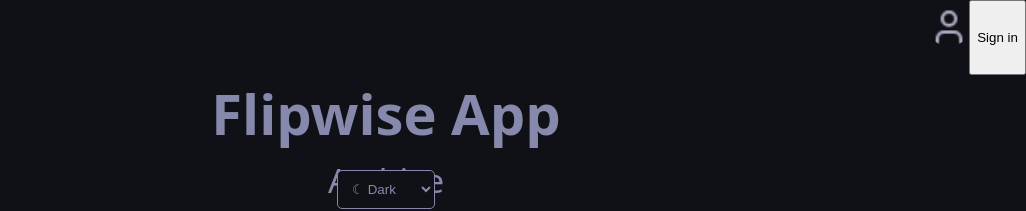
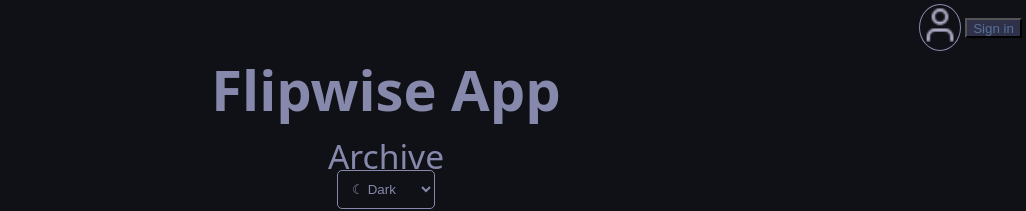
Before and after one commit to TastyCrysis/FlipWise-2.0, a Next.js app: page /collections/1/archive in a window 1280 px wide. Shown: the top 211 px of the page, without its empty margins (254-1280 px from the left). Built offline with nearby package versions, Linux system fonts and the light colour scheme; no server answers; the database is empty.

Commit message:
add styling for log in

```diff
--- a/components/Login.js
+++ b/components/Login.js
@@ -2,21 +2,29 @@
 import { useEffect } from "react";
 import styled from "styled-components";
 
-const Icon = styled.span`
-  position: relative;
-  display: block;
-  line-height: 75px;
-  font-size: 1.5em;
-  text-align: center;
-  transition: 0.5s;
-  color: ${({ theme }) => theme.navbarText};
+const IconLogIn = styled.span`
+  color: ${({ theme }) => theme.cardPrimary};
+  border: 1px solid ${({ theme }) => theme.text};
+  border-radius: 50%;
+`;
 
+const IconLogOut = styled.span`
+  color: ${({ theme }) => theme.cardPrimary};
+  border: 1px solid ${({ theme }) => theme.text};
+  border-radius: 50%;
   & img {
     filter: ${({ theme }) =>
       theme.navbarText === "#a3a8c8"
         ? "invert(0.6) brightness(1) sepia(0.5) hue-rotate(210deg) saturate(1) contrast(1)"
         : "brightness(0)"};
   }
+`;
+
+const StyledButton = styled.button`
+  height: 20px;
+  background-color: ${({ theme }) => theme.cardPrimary};
+  color: ${({ theme }) => theme.cardPrimaryText};
+  cursor: pointer;
 `;
 
 export default function Login({ handleCreateUser, handleCheckUserExistence }) {
@@ -41,7 +49,7 @@
   if (session) {
     return (
       <>
-        <Icon>
+        <IconLogIn>
           {session.user.image && (
             <img
               src={session.user.image}
@@ -51,24 +59,18 @@
               style={{ borderRadius: "50%" }}
             />
           )}
-        </Icon>
-        <button onClick={() => signOut()}>Sign out</button>
+        </IconLogIn>
+        <StyledButton onClick={() => signOut()}>Sign out</StyledButton>
       </>
     );
   }
 
   return (
     <>
-      <Icon>
-        <img
-          src="/asset/user.png"
-          alt="login/image"
-          width={40}
-          height={40}
-          style={{ borderRadius: "50%" }}
-        />
-      </Icon>
-      <button onClick={() => signIn()}>Sign in</button>
+      <IconLogOut>
+        <img src="/asset/user.png" alt="login/image" width={40} height={40} />
+      </IconLogOut>
+      <StyledButton onClick={() => signIn()}>Sign in</StyledButton>
     </>
   );
 }
--- a/pages/_app.js
+++ b/pages/_app.js
@@ -23,6 +23,9 @@
 const StyledLogIn = styled.div`
   display: flex;
   justify-content: flex-end;
+  align-items: center;
+  margin: 4px 4px 0 0;
+  gap: 4px;
 `;
 
 const fetcher = (url) => fetch(url).then((response) => response.json());
```
